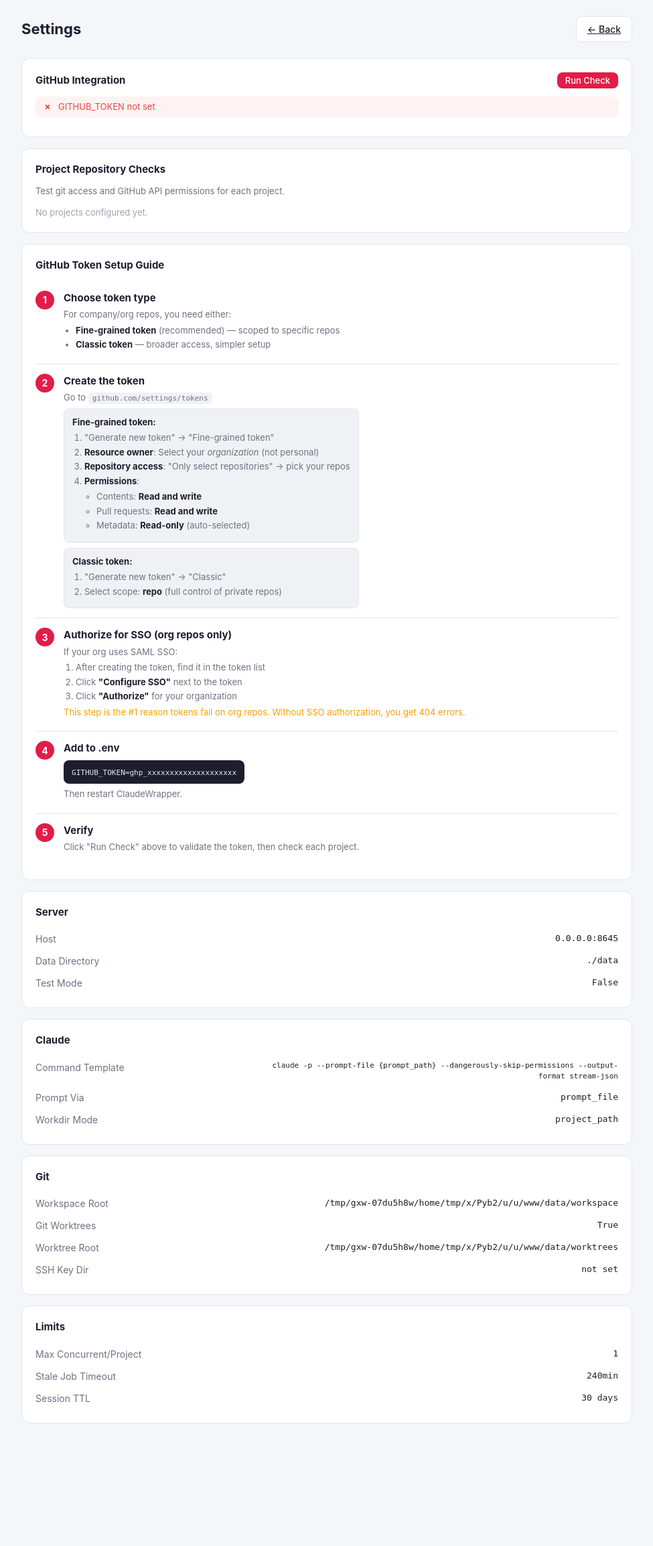
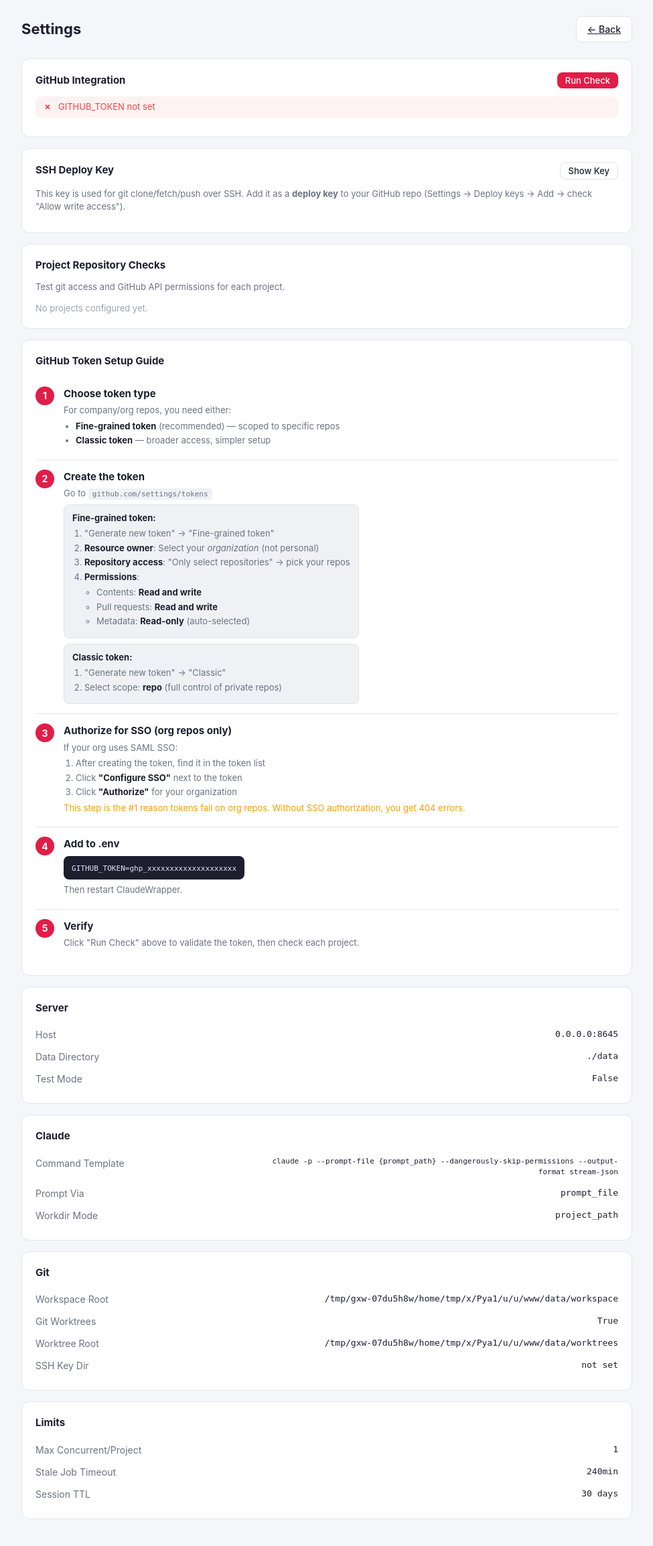
Before and after one commit to yoogie27/claudewrapper, a FastAPI app: page /settings in a window 1280 px wide. Shown: the whole page at 67% size, without its empty margins (152-1127 px from the left). Run offline with FastAPI, Linux system fonts and the light colour scheme; data that the repository does not hold is empty; parts of the project's set-up code (start-up, migrations or seed data) failed here and were passed over; some libraries are stand-ins or nearby versions.

Commit message:
feat: Auto-generate SSH key, show public key on Settings page
- SSH key is auto-created at {DATA_DIR}/ssh/id_ed25519 on startup
  (no SSH_KEY_DIR config needed)
- Settings page shows "SSH Deploy Key" section with Show Key button
- Public key displayed in a copyable code box with one-click copy
- Instructions: add as deploy key to GitHub repo with write access
- Orchestrator uses settings.ssh_key_path() (derived from DATA_DIR)

Co-Authored-By: Claude Opus 4.6 (1M context) <noreply@anthropic.com>

```diff
--- a/app/config.py
+++ b/app/config.py
@@ -32,6 +32,12 @@ class Settings(BaseSettings):
     github_token: str = Field(default="", alias="GITHUB_TOKEN")
     ssh_key_dir: str = Field(default="", alias="SSH_KEY_DIR")
 
+    def ssh_key_path(self) -> Path:
+        """SSH key directory. Falls back to {DATA_DIR}/ssh if not explicitly set."""
+        if self.ssh_key_dir:
+            return Path(self.ssh_key_dir).resolve()
+        return self.data_path() / "ssh"
+
     def data_path(self) -> Path:
         return Path(self.data_dir).resolve()
 
--- a/app/main.py
+++ b/app/main.py
@@ -29,11 +29,11 @@ orchestrator = Orchestrator(settings, db)
 
 @asynccontextmanager
 async def lifespan(app: FastAPI):
-    if settings.ssh_key_dir:
-        try:
-            setup_ssh(Path(settings.ssh_key_dir))
-        except Exception as exc:
-            logging.getLogger("claudewrapper").warning("SSH setup failed: %s", exc)
+    # Always ensure SSH keys exist (auto-creates if needed)
+    try:
+        setup_ssh(settings.ssh_key_path())
+    except Exception as exc:
+        logging.getLogger("claudewrapper").warning("SSH setup failed: %s", exc)
     await orchestrator.start()
     yield
 
@@ -617,6 +617,21 @@ async def diagnose_repo(project_id: str) -> Any:
     return {"project": project["name"], "checks": checks}
 
 
+# ── SSH Key API ──
+
+@app.get("/api/ssh/public-key")
+async def get_ssh_public_key() -> Any:
+    """Get the SSH public key, generating one if it doesn't exist."""
+    from app.ssh import get_public_key, ensure_ssh_keypair
+    key_dir = settings.ssh_key_path()
+    try:
+        ensure_ssh_keypair(key_dir)
+        pub = get_public_key(key_dir)
+        return {"ok": True, "public_key": pub, "key_dir": str(key_dir)}
+    except Exception as exc:
+        return {"ok": False, "error": str(exc)}
+
+
 # ── GitHub Actions Status API ──
 
 @app.get("/api/projects/{project_id}/actions")
--- a/app/orchestrator.py
+++ b/app/orchestrator.py
@@ -83,9 +83,7 @@ class Orchestrator:
         self._project_workers[project_id] = task
 
     def _get_git_ssh_env(self) -> dict[str, str] | None:
-        if not self.settings.ssh_key_dir:
-            return None
-        key_dir = Path(self.settings.ssh_key_dir)
+        key_dir = self.settings.ssh_key_path()
         if (key_dir / "id_ed25519").exists():
             return get_git_ssh_env(key_dir)
         return None
--- a/app/static/style.css
+++ b/app/static/style.css
@@ -1208,6 +1208,25 @@ tr:last-child td { border-bottom: none; }
     flex-shrink: 0;
 }
 
+/* ── SSH Key Display ──────────────────────────────────── */
+.ssh-key-box {
+    background: var(--code-bg);
+    border: 1px solid var(--border);
+    border-radius: var(--radius-sm);
+    padding: 12px;
+    margin-top: 8px;
+}
+.ssh-key-box code {
+    font-family: var(--mono);
+    font-size: 11px;
+    color: #e4e5f1;
+    word-break: break-all;
+    line-height: 1.6;
+    display: block;
+    white-space: pre-wrap;
+    user-select: all;
+}
+
 /* ── Diagnostics ─────────────────────────────────────── */
 .diag-row {
     display: flex;
--- a/app/templates/settings.html
+++ b/app/templates/settings.html
@@ -21,6 +21,23 @@
             {% endif %}
         </div>
         <div id="gh-results" style="margin-top:8px"></div>
+    </div>
+
+    <!-- SSH Deploy Key -->
+    <div class="settings-section">
+        <div style="display:flex;align-items:center;justify-content:space-between;margin-bottom:12px">
+            <h3 style="margin:0">SSH Deploy Key</h3>
+            <button class="btn btn-sm btn-secondary" onclick="loadSSHKey()" id="btn-ssh">Show Key</button>
+        </div>
+        <p style="color:var(--text-muted);font-size:13px;margin-bottom:8px">
+            This key is used for git clone/fetch/push over SSH. Add it as a <strong>deploy key</strong> to your GitHub repo (Settings &rarr; Deploy keys &rarr; Add &rarr; check "Allow write access").
+        </p>
+        <div id="ssh-key-display" style="display:none">
+            <div class="ssh-key-box">
+                <code id="ssh-key-text"></code>
+                <button class="btn btn-sm btn-primary" onclick="copySSHKey()" id="btn-ssh-copy" style="margin-top:8px">Copy to Clipboard</button>
+            </div>
+        </div>
     </div>
 
     <!-- Per-Project Repo Diagnostics -->
@@ -217,6 +234,52 @@ async function checkRepo(projectId, btn) {
     btn.textContent = 'Check';
 }
 
+async function loadSSHKey() {
+    const btn = document.getElementById('btn-ssh');
+    const display = document.getElementById('ssh-key-display');
+    btn.disabled = true;
+    btn.textContent = 'Loading...';
+    try {
+        const resp = await fetch('/api/ssh/public-key');
+        const data = await resp.json();
+        if (data.ok && data.public_key) {
+            document.getElementById('ssh-key-text').textContent = data.public_key;
+            display.style.display = 'block';
+            btn.textContent = 'Refresh';
+        } else {
+            display.innerHTML = `<div class="diag-row diag-fail"><span class="diag-icon">&#10007;</span> ${esc(data.error || 'Failed to load key')}</div>`;
+            display.style.display = 'block';
+            btn.textContent = 'Retry';
+        }
+    } catch (err) {
+        display.innerHTML = `<div class="diag-row diag-fail"><span class="diag-icon">&#10007;</span> ${esc(err.message)}</div>`;
+        display.style.display = 'block';
+        btn.textContent = 'Retry';
+    }
+    btn.disabled = false;
+}
+
+async function copySSHKey() {
+    const text = document.getElementById('ssh-key-text').textContent;
+    try {
+        await navigator.clipboard.writeText(text);
+        const btn = document.getElementById('btn-ssh-copy');
+        btn.textContent = 'Copied!';
+        setTimeout(() => { btn.textContent = 'Copy to Clipboard'; }, 2000);
+    } catch {
+        // Fallback for non-HTTPS
+        const ta = document.createElement('textarea');
+        ta.value = text;
+        document.body.appendChild(ta);
+        ta.select();
+        document.execCommand('copy');
+        ta.remove();
+        const btn = document.getElementById('btn-ssh-copy');
+        btn.textContent = 'Copied!';
+        setTimeout(() => { btn.textContent = 'Copy to Clipboard'; }, 2000);
+    }
+}
+
 function esc(s) {
     if (!s) return '';
     const el = document.createElement('span');
```
